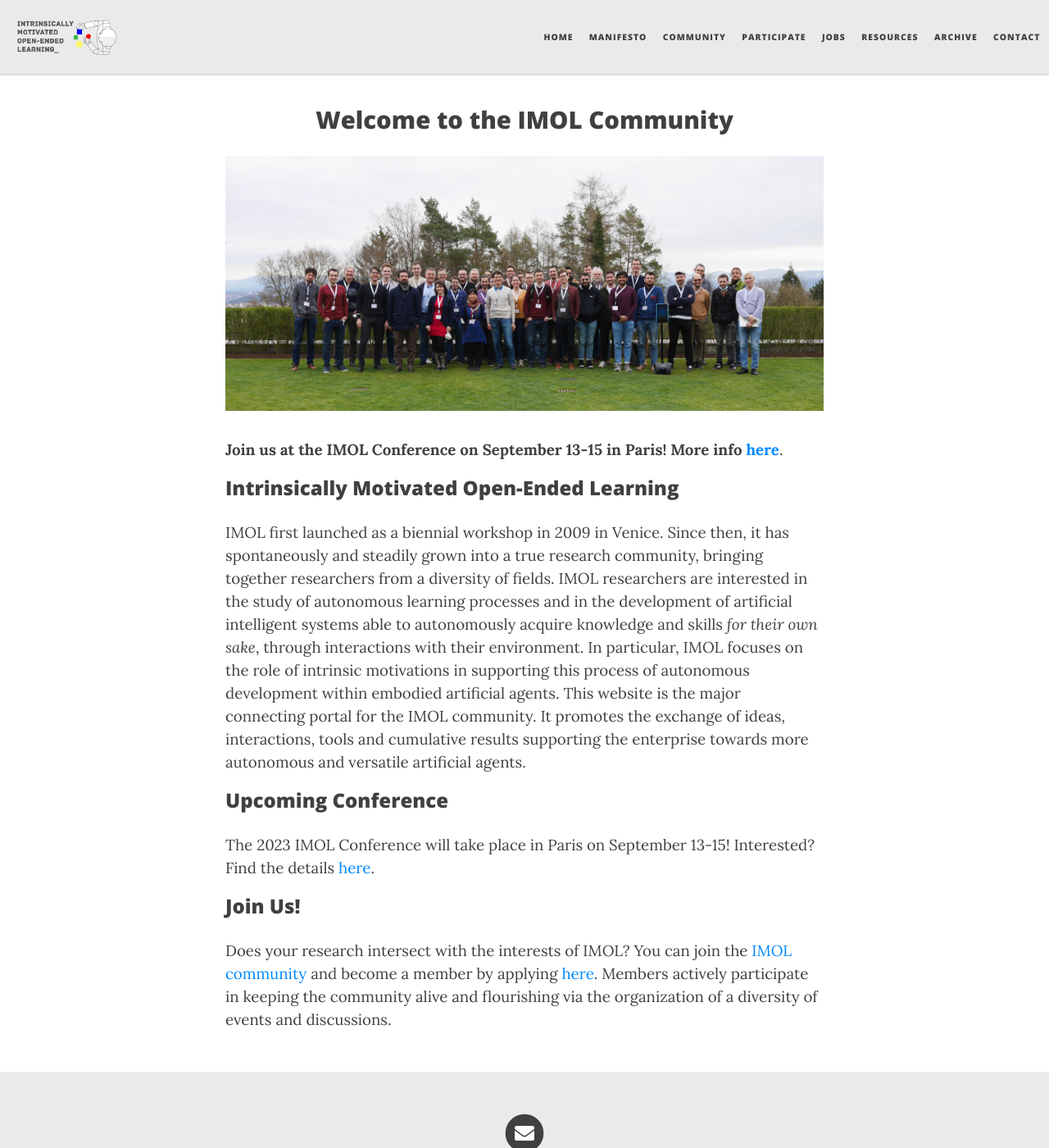
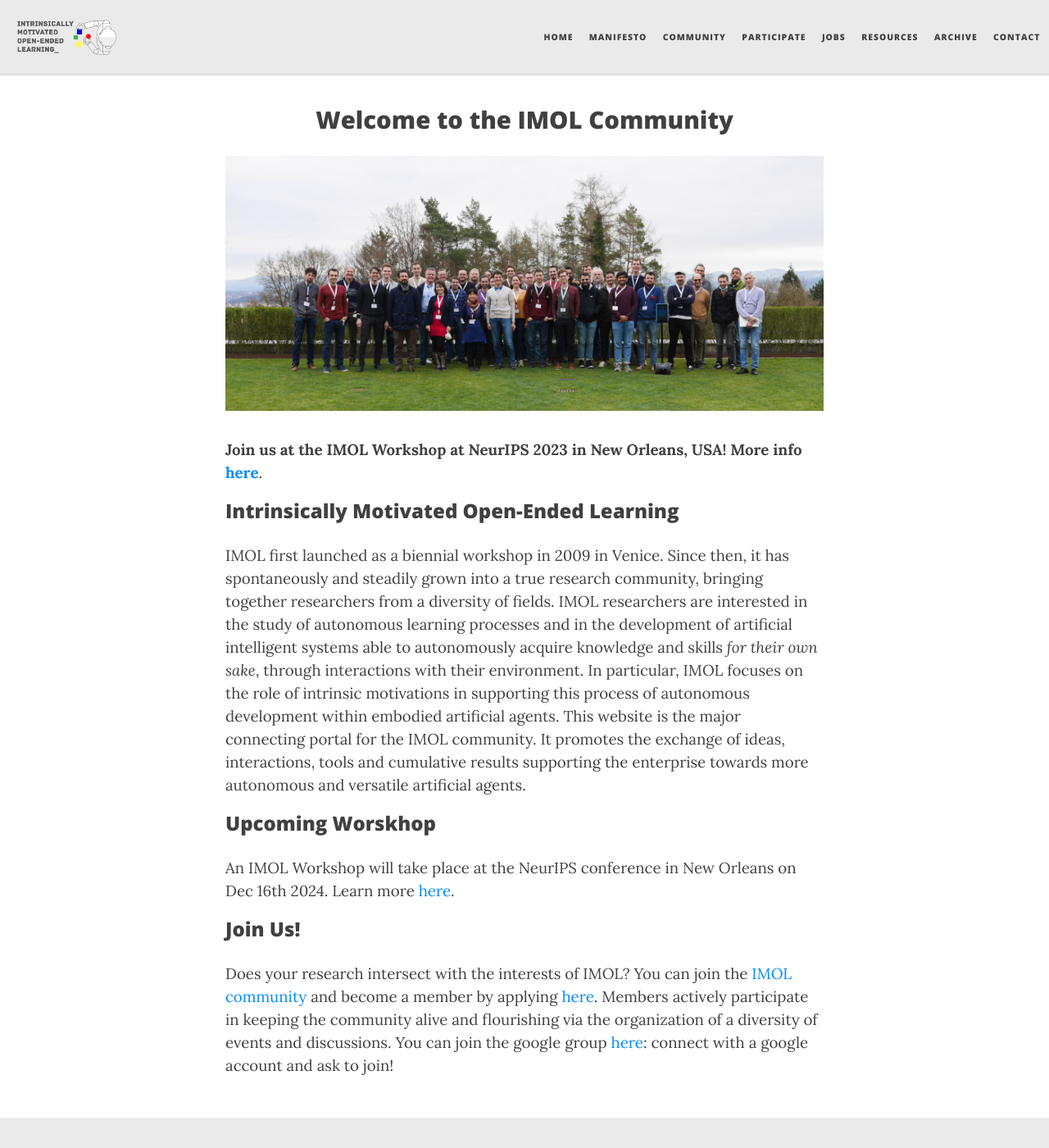
Before and after one commit to imol-community/imol-community.github.io, a Jekyll site: the page built from home.md, in a window 1280 px wide and 1400 px high. Shown: the whole window at 82% size. Built offline with Jekyll 4.4.1, drawn with Linux system fonts in a browser that asks for light colours; nearby versions of some CDN libraries.

```diff
--- a/home.md
+++ b/home.md
@@ -7,7 +7,7 @@ title: Welcome to the IMOL Community
 
 <div class='description' style='font-size: 14pt; margin-top: 25pt'>
 
-<b>Join us at the IMOL Conference on September 13-15 in Paris! More info <a href="https://imolconf2023.github.io/">here</a></b>.
+<b>Join us at the IMOL Workshop at NeurIPS 2023 in New Orleans, USA! More info <a href="https://imol-workshop.github.io/">here</a></b>.
 </div>
 
 <h3 style='margin-bottom: 20pt;'>Intrinsically Motivated Open-Ended Learning</h3>
@@ -24,11 +24,10 @@ enterprise towards more autonomous and versatile artificial agents.
 
 
 
-<h3 style='margin-bottom: 20pt;'>Upcoming Conference</h3>
+<h3 style='margin-bottom: 20pt;'>Upcoming Worskhop</h3>
 
 <div class='description' style='font-size: 14pt;'>
-The 2023 IMOL Conference will take place in Paris on September 13-15! Interested? Find the details <a href="https://imolconf2023.github.io/">here</a>. </div>
-
+An IMOL Workshop will take place at the NeurIPS conference in New Orleans on Dec 16th 2024. Learn more <a href="https://imol-workshop.github.io/">here</a>. </div>
 
 
 
@@ -37,6 +36,7 @@ The 2023 IMOL Conference will take place in Paris on September 13-15! Interested
 <div class='description' style='font-size: 14pt;'>
 Does your research intersect with the interests of IMOL? You can join the <a href="/community">IMOL community</a> and become a member by applying <a
 href="/participate">here</a>. Members actively participate in keeping the community alive and flourishing via the organization of a diversity of events and discussions.
+You can join the google group <a href="https://groups.google.com/g/imol-community">here</a>: connect with a google account and ask to join!
 </div>
 
 
```
Also changed, not shown: archive.md (+5 -0 lines), manifesto.md (+2 -2 lines), participate.md (+5 -0 lines).
